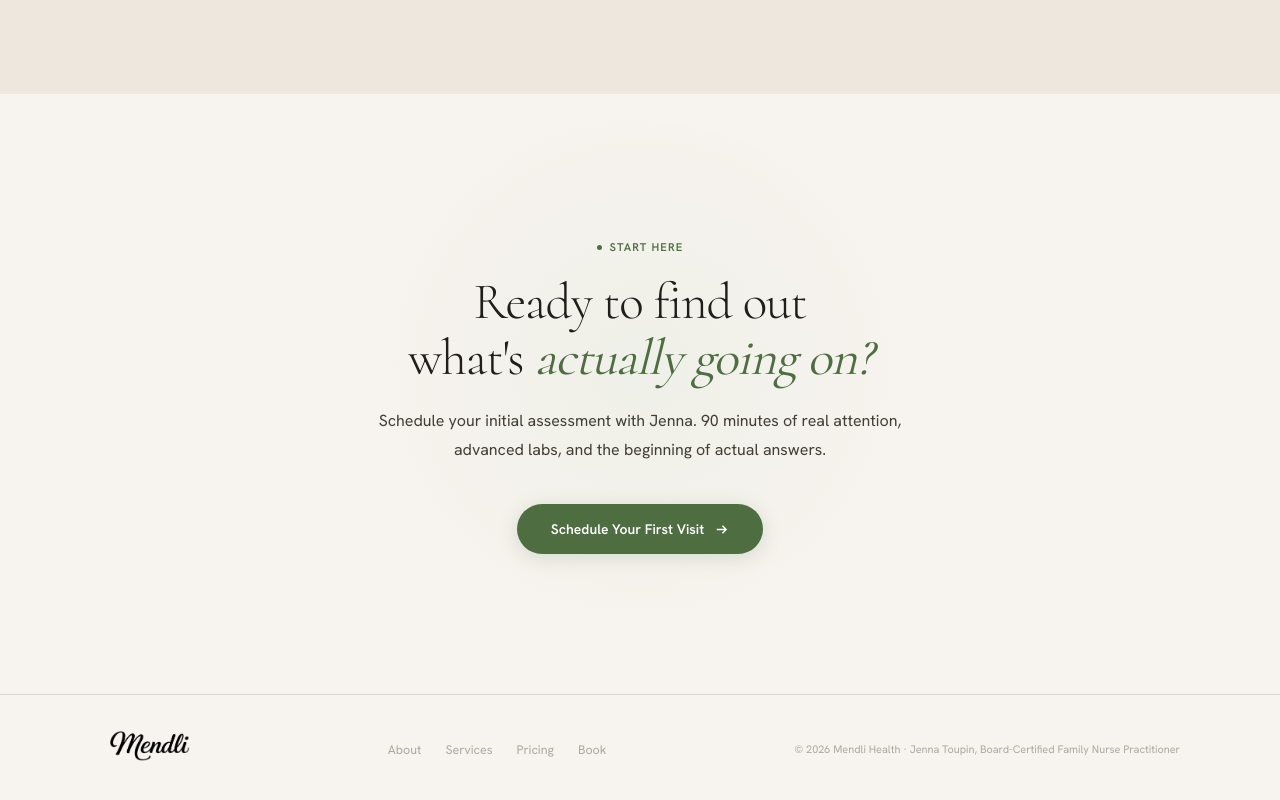
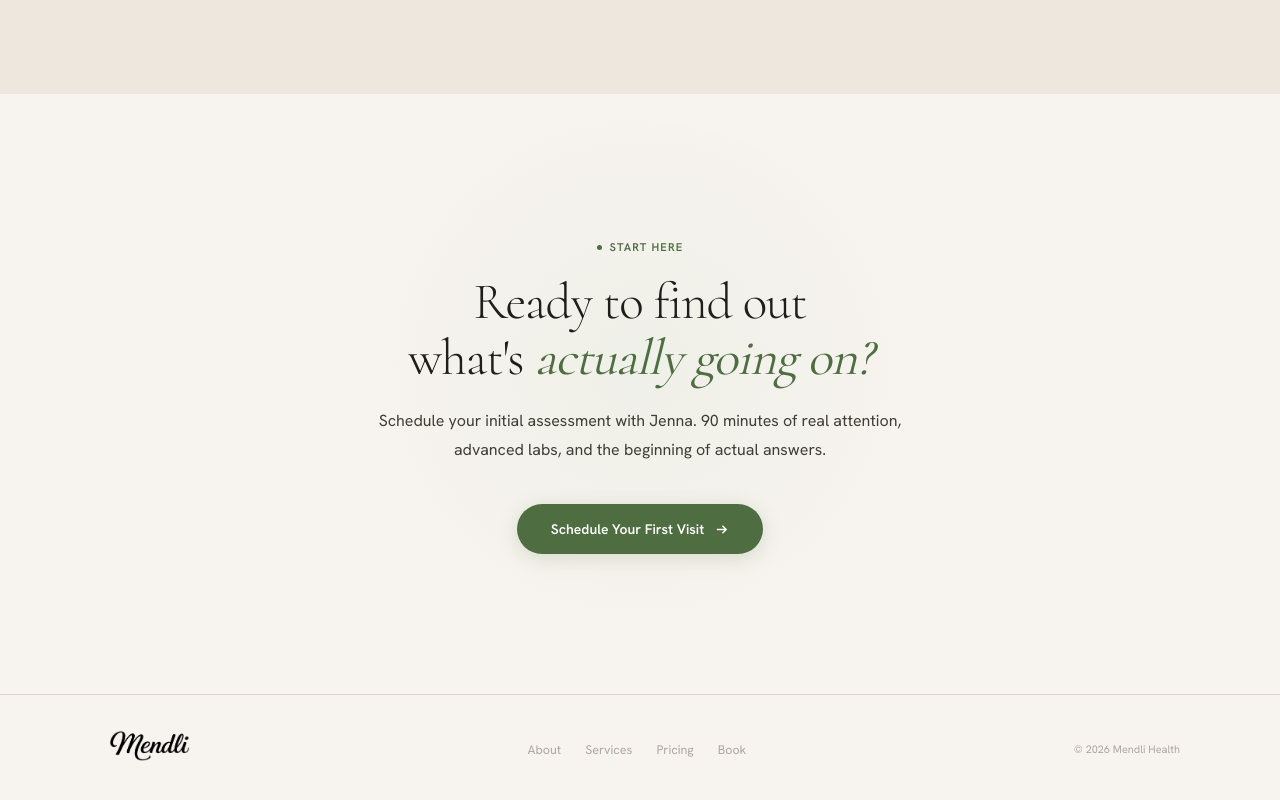
Before and after one commit to mendlihealth/mendli, a Next.js app: page / in a window 1280 px wide. Shown: the part 5830-6630 px from the top of the page. Built offline with nearby package versions, Linux system fonts and the light colour scheme.

Commit message:
Shorten footer copyright text

```diff
--- a/src/app/page.tsx
+++ b/src/app/page.tsx
@@ -543,7 +543,7 @@ export default function Home() {
             <li><a href={MAILTO} title="Book a Consultation">Book</a></li>
           </ul>
           <address className="ft-c" style={{ fontStyle: "normal" }}>
-            &copy; {new Date().getFullYear()} Mendli Health · Jenna Toupin, Board-Certified Family Nurse Practitioner
+            &copy; {new Date().getFullYear()} Mendli Health
           </address>
         </div>
       </footer>
```
